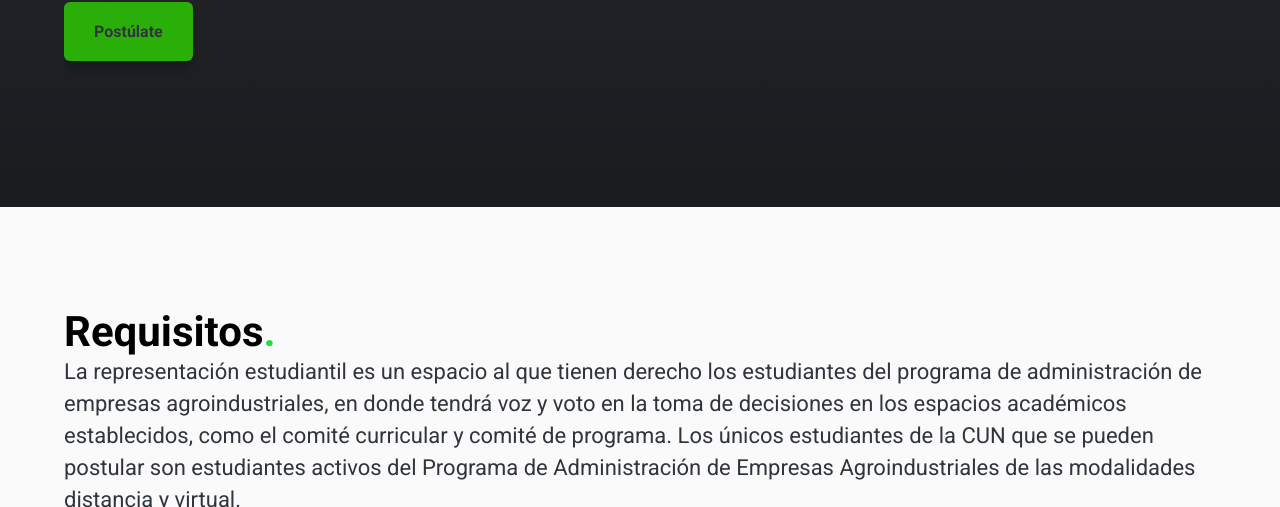
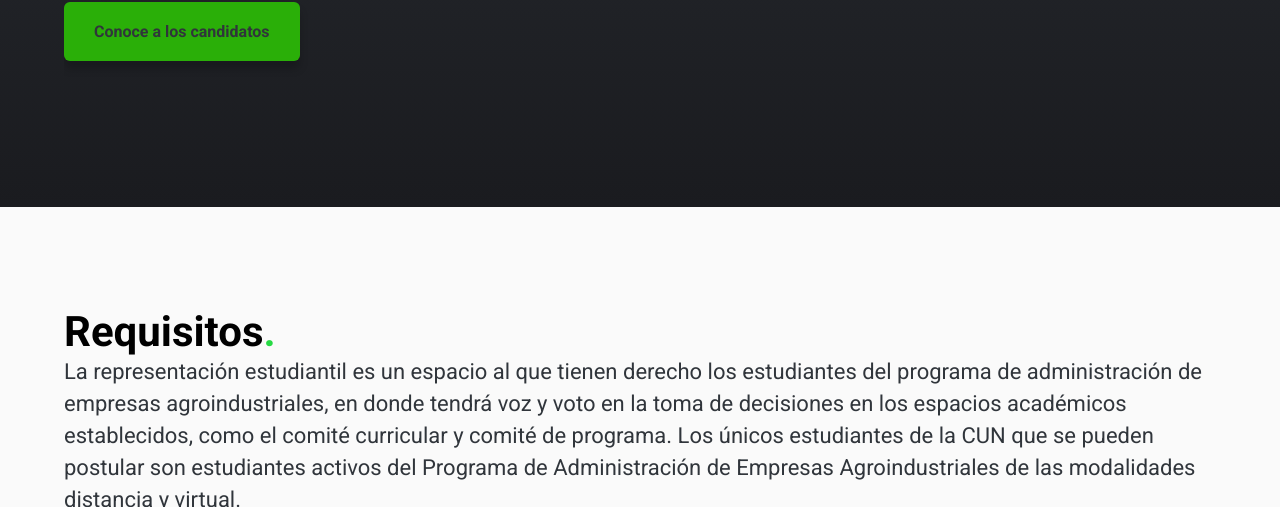
Before and after one commit to jarcvon0663/representante-estudiantil, a plain HTML site: page index.html in a window 1280 px wide. Shown: the part 593-1100 px from the top of the page. Drawn offline with nearby package versions, Linux system fonts and the light colour scheme.

Commit message:
Update index.html
Botón postulate

```diff
--- a/index.html
+++ b/index.html
@@ -33,7 +33,7 @@
                         Empresas Agroindustriales.</span></h1>
                 <p class="copy">Elección de representante de estudiantes,<span class="copy__active"> modalidad distancia
                         y virtual al comité del programa.</span></p>
-                <a href="#postulacion" class="cta">Postúlate</a>
+                <a href="#postulacion" class="cta">Conoce a los candidatos</a>
             </div>
             <img src="img/cun.png" class="mockup">
         </section>
```
